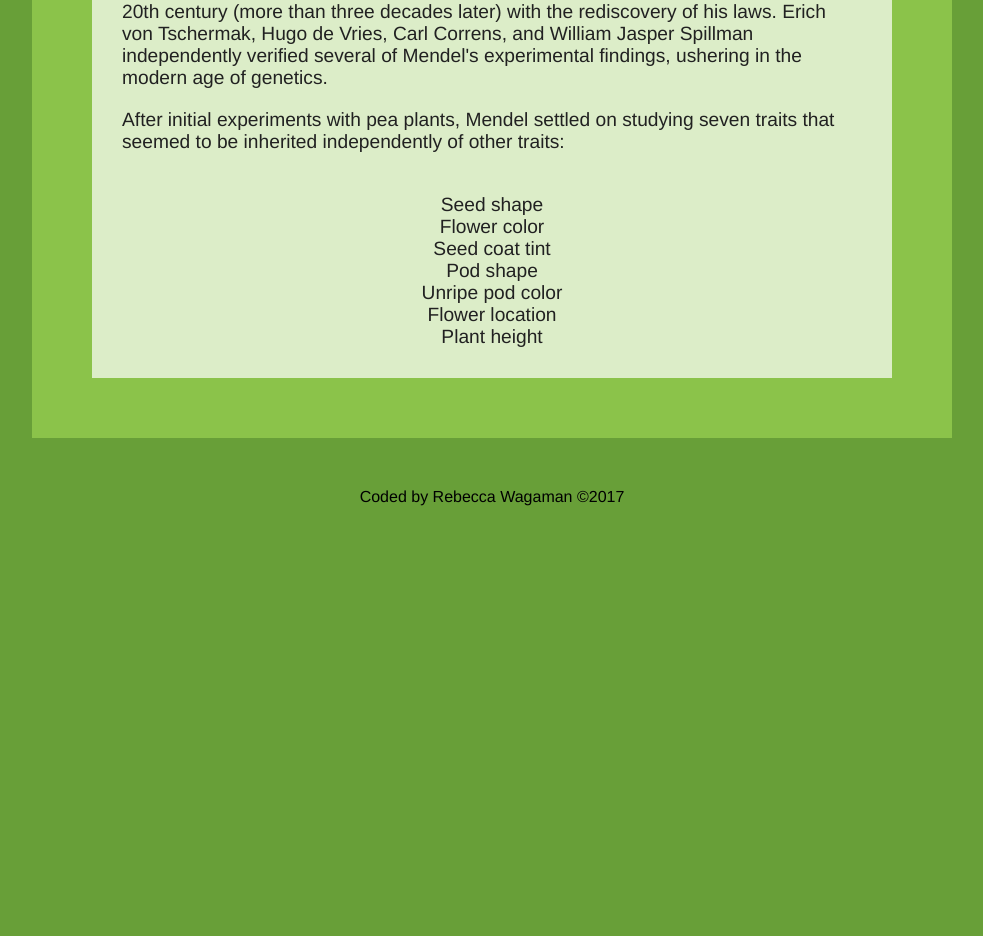
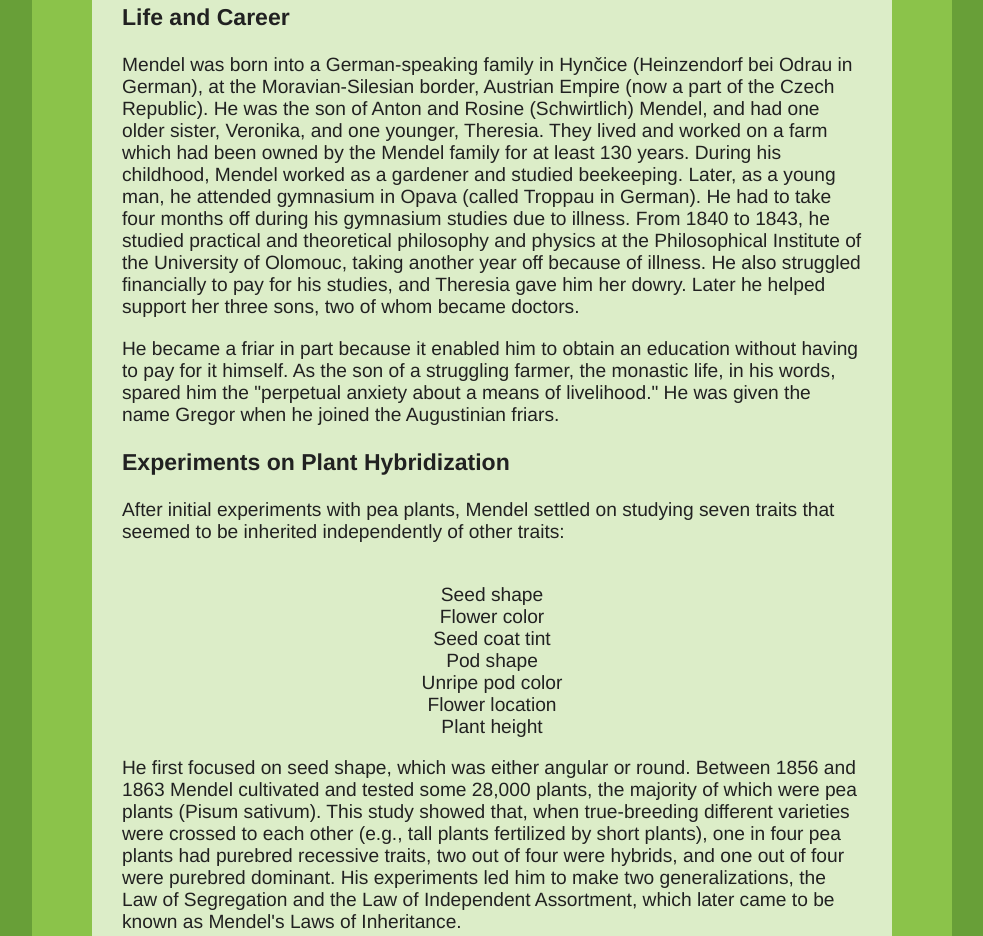
Before and after one commit to ribex/tribute-page, a plain HTML site: page index.html in a window 1280 px wide. Shown: the part 1347-2283 px from the top of the page, without its empty margins (148-1131 px from the left). Before the commit the page ends 1883 px from the top, so only its background shows below. Drawn offline with Linux system fonts and the light colour scheme.

Commit message:
Add additional information within the article

```diff
--- a/index.html
+++ b/index.html
@@ -19,7 +19,7 @@
 				<p id="portraittext">Gregor Mendel's portrait image</p>
 			</div>
 			<article>
-				<h3 class="heading">Bio</h3>
+				<h3 class="subsubheading">Bio</h3>
 				<p><a href="https://en.wikipedia.org/wiki/Gregor_Mendel" target=
 				"_blank">Gregor Johann Mendel</a> (20 July 1822 – 6 January 1884) was a
 				scientist, Augustinian friar and abbot of St. Thomas' Abbey in Brno,
@@ -47,6 +47,27 @@
 				rediscovery of his laws. Erich von Tschermak, Hugo de Vries, Carl Correns,
 				and William Jasper Spillman independently verified several of Mendel's
 				experimental findings, ushering in the modern age of genetics.</p>
+				<h3 class="subsubheading">Life and Career</h3>
+				<p>Mendel was born into a German-speaking family in Hynčice (Heinzendorf
+				bei Odrau in German), at the Moravian-Silesian border, Austrian Empire (now
+				a part of the Czech Republic). He was the son of Anton and Rosine
+				(Schwirtlich) Mendel, and had one older sister, Veronika, and one younger,
+				Theresia. They lived and worked on a farm which had been owned by the
+				Mendel family for at least 130 years. During his childhood, Mendel worked
+				as a gardener and studied beekeeping. Later, as a young man, he attended
+				gymnasium in Opava (called Troppau in German). He had to take four months
+				off during his gymnasium studies due to illness. From 1840 to 1843, he
+				studied practical and theoretical philosophy and physics at the
+				Philosophical Institute of the University of Olomouc, taking another year
+				off because of illness. He also struggled financially to pay for his
+				studies, and Theresia gave him her dowry. Later he helped support her
+				three sons, two of whom became doctors.</p>
+				<p>He became a friar in part because it enabled him to obtain an education
+				without having to pay for it himself. As the son of a struggling farmer,
+				the monastic life, in his words, spared him the "perpetual anxiety about
+				a means of livelihood." He was given the name Gregor when he joined the
+				Augustinian friars.</p>
+				<h3 class="subsubheading">Experiments on Plant Hybridization</h3>
 				<p>After initial experiments with pea plants, Mendel settled on studying
 				seven traits that seemed to be inherited independently of other traits:</p>
 				<ul class="centerlist">
@@ -58,6 +79,15 @@
 					<li>Flower location</li>
 					<li>Plant height</li>
 				</ul>
+				<p>He first focused on seed shape, which was either angular or round.
+				Between 1856 and 1863 Mendel cultivated and tested some 28,000 plants,
+				the majority of which were pea plants (Pisum sativum). This study showed
+				that, when true-breeding different varieties were crossed to each other
+				(e.g., tall plants fertilized by short plants), one in four pea plants had
+				purebred recessive traits, two out of four were hybrids, and one out of
+				four were purebred dominant. His experiments led him to make two
+				generalizations, the Law of Segregation and the Law of Independent Assortment,
+				which later came to be known as Mendel's Laws of Inheritance.</p>
 			</article>
 		</main>
 	</section>
```
